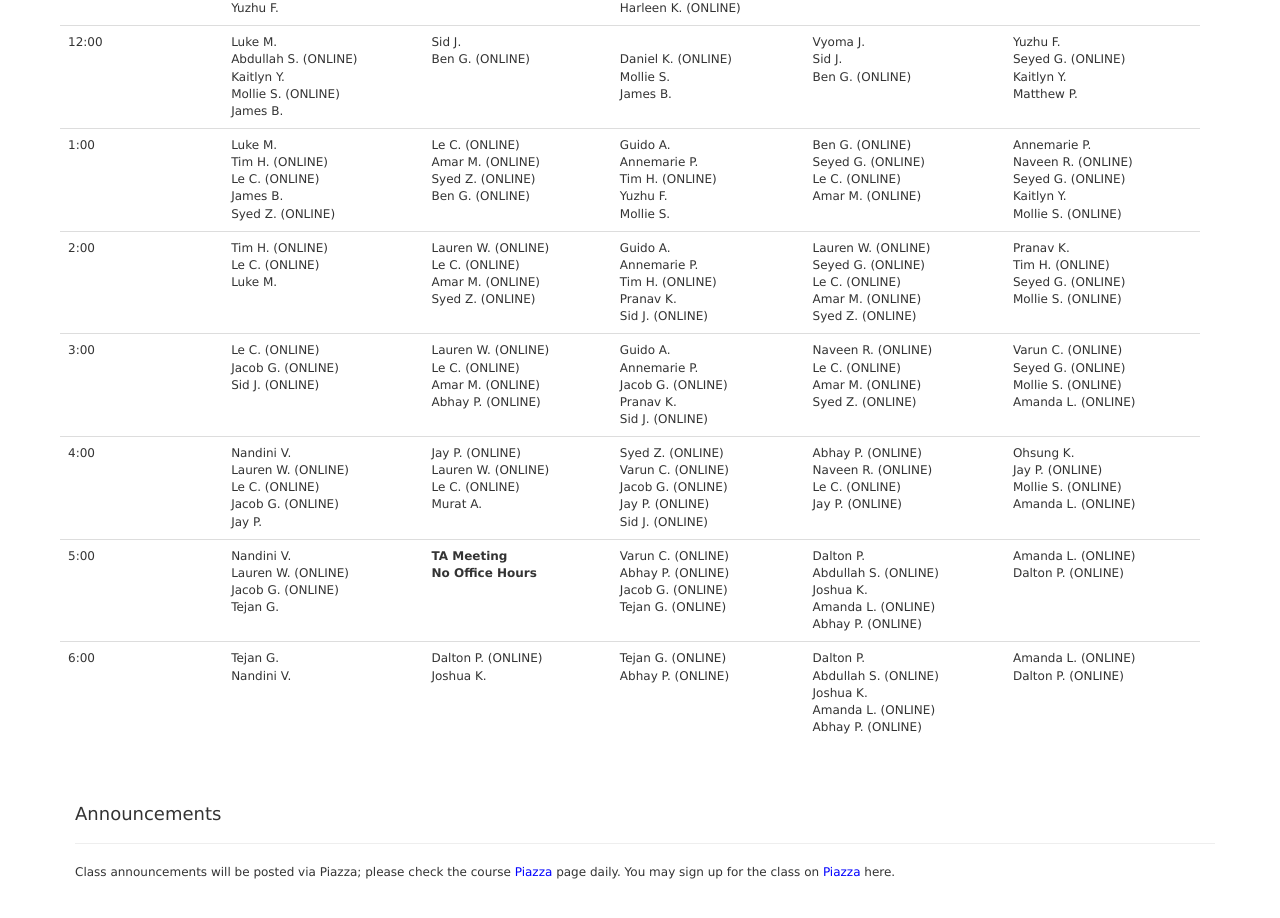
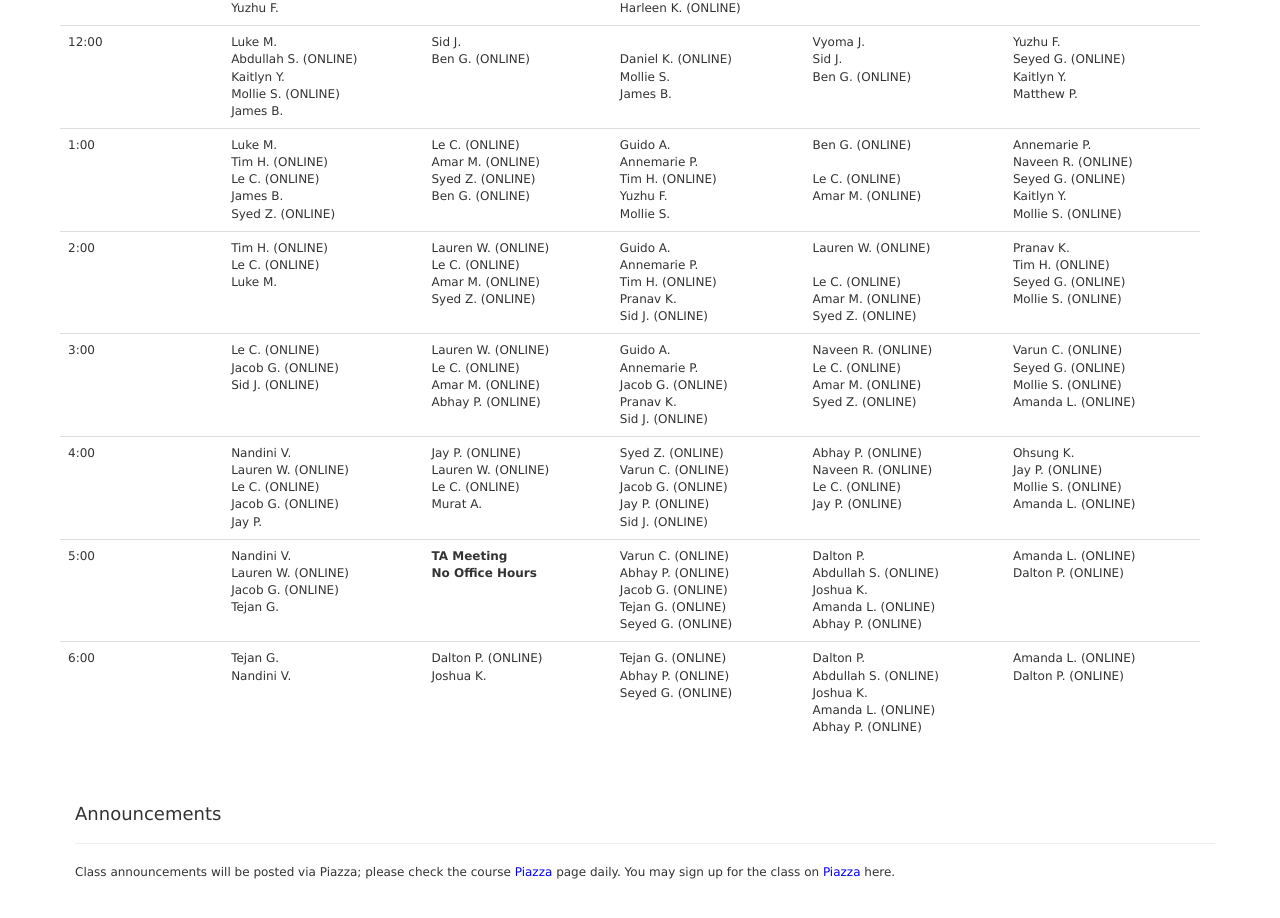
Before and after one commit to umd-cmsc330/class-website, a plain HTML site: page index.html in a window 1280 px wide. Shown: the part 2293-3211 px from the top of the page. Drawn offline with nearby package versions, Linux system fonts and the light colour scheme.

Commit message:
updated oh schedule

```diff
--- a/index.html
+++ b/index.html
@@ -242,14 +242,14 @@
                 <td>Luke M.<br>Tim H. (ONLINE)<br>Le C. (ONLINE)<br>James B.<br>Syed Z. (ONLINE)<br></td>
                 <td>Le C. (ONLINE)<br>Amar M. (ONLINE)<br>Syed Z. (ONLINE)<br>Ben G. (ONLINE)<br><br></td>
                 <td>Guido A.<br>Annemarie P.<br>Tim H. (ONLINE)<br>Yuzhu F.<br>Mollie S.<br></td>
-                <td>Ben G. (ONLINE)<br>Seyed G. (ONLINE)<br>Le C. (ONLINE)<br>Amar M. (ONLINE)<br><br></td>
+                <td>Ben G. (ONLINE)<br><br>Le C. (ONLINE)<br>Amar M. (ONLINE)<br><br></td>
                 <td>Annemarie P.<br>Naveen R. (ONLINE)<br>Seyed G. (ONLINE)<br>Kaitlyn Y.<br>Mollie S. (ONLINE)<br></td>
             </tr>
             <tr><td>2:00</td>
                 <td>Tim H. (ONLINE)<br>Le C. (ONLINE)<br>Luke M.<br><br><br></td>
                 <td>Lauren W. (ONLINE)<br>Le C. (ONLINE)<br>Amar M. (ONLINE)<br>Syed Z. (ONLINE)<br><br></td>
                 <td>Guido A.<br>Annemarie P.<br>Tim H. (ONLINE)<br>Pranav K.<br>Sid J. (ONLINE)<br></td>
-                <td>Lauren W. (ONLINE)<br>Seyed G. (ONLINE)<br>Le C. (ONLINE)<br>Amar M. (ONLINE)<br>Syed Z. (ONLINE)<br></td>
+                <td>Lauren W. (ONLINE)<br><br>Le C. (ONLINE)<br>Amar M. (ONLINE)<br>Syed Z. (ONLINE)<br></td>
                 <td>Pranav K.<br>Tim H. (ONLINE)<br>Seyed G. (ONLINE)<br>Mollie S. (ONLINE)<br><br></td>
             </tr>
             <tr><td>3:00</td>
@@ -269,14 +269,14 @@
             <tr><td>5:00</td>
                 <td>Nandini V.<br>Lauren W. (ONLINE)<br>Jacob G. (ONLINE)<br>Tejan G.<br><br></td>
                 <td><b>TA Meeting<br>No Office Hours</b><br><br><br><br></td>
-                <td>Varun C. (ONLINE)<br>Abhay P. (ONLINE)<br>Jacob G. (ONLINE)<br>Tejan G. (ONLINE)<br><br></td>
+                <td>Varun C. (ONLINE)<br>Abhay P. (ONLINE)<br>Jacob G. (ONLINE)<br>Tejan G. (ONLINE)<br>Seyed G. (ONLINE)<br></td>
                 <td>Dalton P.<br>Abdullah S. (ONLINE)<br>Joshua K.<br>Amanda L. (ONLINE)<br>Abhay P. (ONLINE)<br></td>
                 <td>Amanda L. (ONLINE)<br>Dalton P. (ONLINE)<br><br><br><br></td>
             </tr>
             <tr><td>6:00</td>
                 <td>Tejan G.<br>Nandini V.<br><br><br><br></td>
                 <td>Dalton P. (ONLINE)<br>Joshua K.<br><br><br><br></td>
-                <td>Tejan G. (ONLINE)<br>Abhay P. (ONLINE)<br><br><br><br></td>
+                <td>Tejan G. (ONLINE)<br>Abhay P. (ONLINE)<br>Seyed G. (ONLINE)<br><br><br></td>
                 <td>Dalton P.<br>Abdullah S. (ONLINE)<br>Joshua K.<br>Amanda L. (ONLINE)<br>Abhay P. (ONLINE)<br></td>
                 <td>Amanda L. (ONLINE)<br>Dalton P. (ONLINE)<br><br><br><br></td>
             </tr>
```
